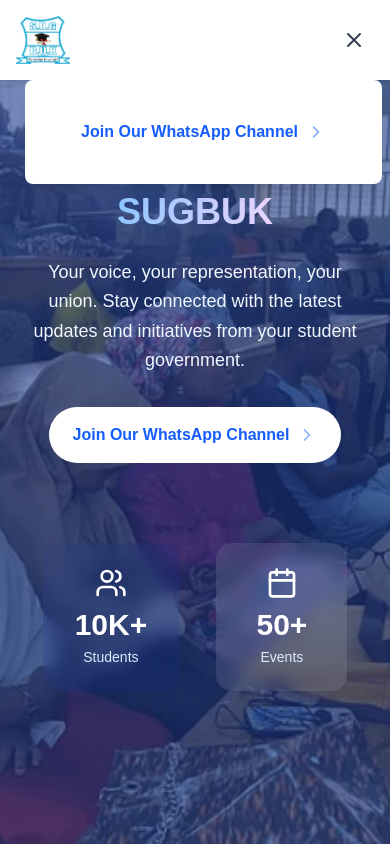
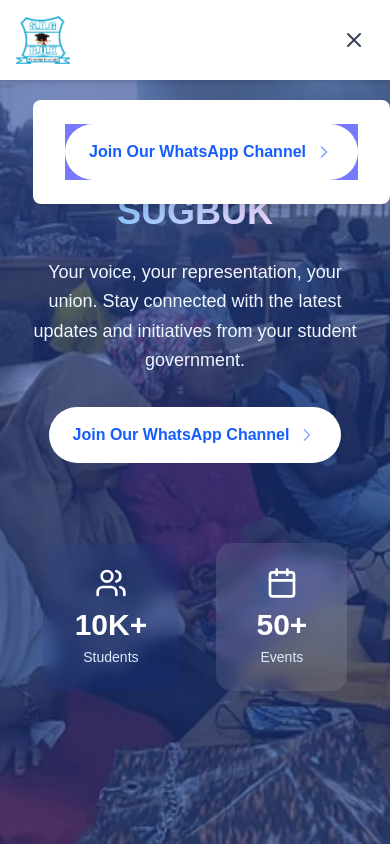
Before and after one commit to ahmad-cod/sugbuk-v2, a Next.js app: page / in a window 390 px wide. Both pictures are taken after a click on the button "Open main menu". Shown: the top 844 px of the page. Built offline with nearby package versions, Linux system fonts and the light colour scheme.

Commit message:
fix: Adjust mobile menu positioning and wrap WhatsappChannel in a styled div

```diff
--- a/components/layout/navbar.tsx
+++ b/components/layout/navbar.tsx
@@ -132,9 +132,11 @@
             exit={{ height: 0, opacity: 0 }}
             transition={{ duration: 0.2 }}
             ref={navRef}
-            className="absolute top-20 bg-white right-2 px-8 py-6 rounded-lg shadow-lg sm:hidden overflow-hidden"
+            className="absolute top-25 bg-white right-0 px-8 py-6 rounded-lg shadow-lg sm:hidden overflow-hidden"
           >
-            <WhatsappChannel />
+            <div className="bg-primary">
+              <WhatsappChannel />
+            </div>
           </motion.div>
         )}
       </AnimatePresence>
```
